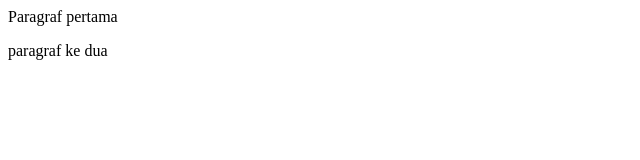
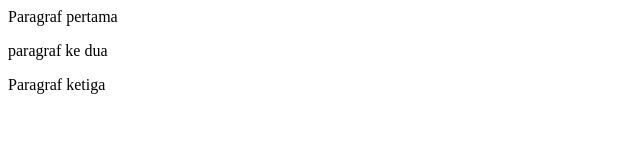
Before and after one commit to yunussusmanto/newrepo_ori, a plain HTML site: page index.html in a window 1280 px wide. Shown: the whole page, without its empty margins (0-640 px from the left). Drawn offline with Linux system fonts and the light colour scheme.

Commit message:
Coba branc master

```diff
--- a/index.html
+++ b/index.html
@@ -1,2 +1,3 @@
 <p>Paragraf pertama</p>
 <p>paragraf ke dua</p>
+<p>Paragraf ketiga</p>
```
